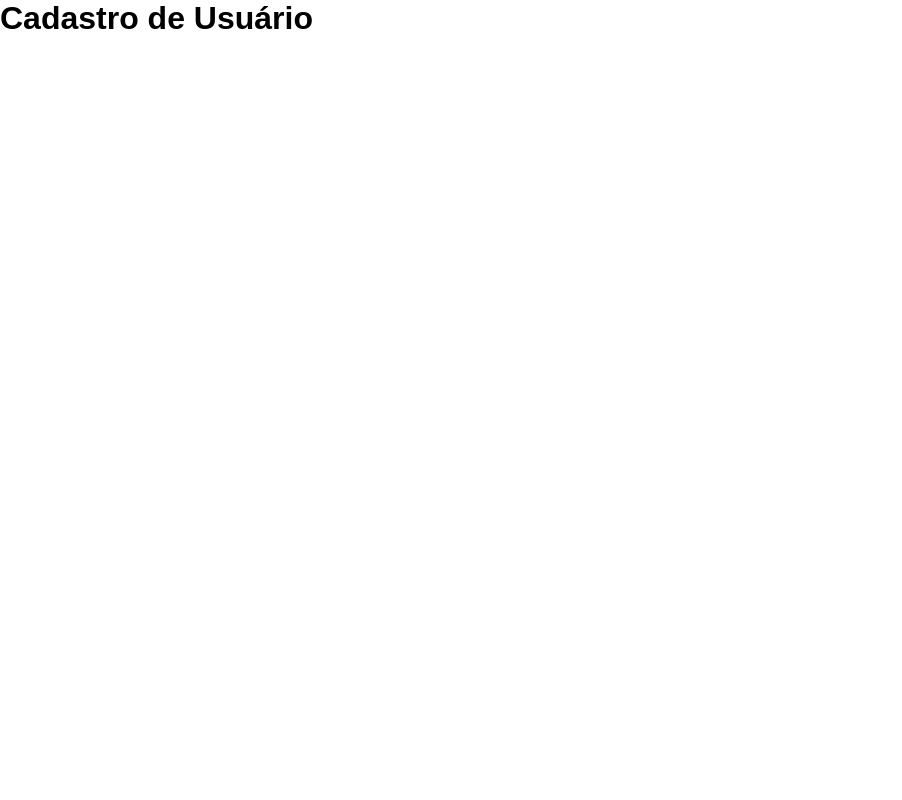
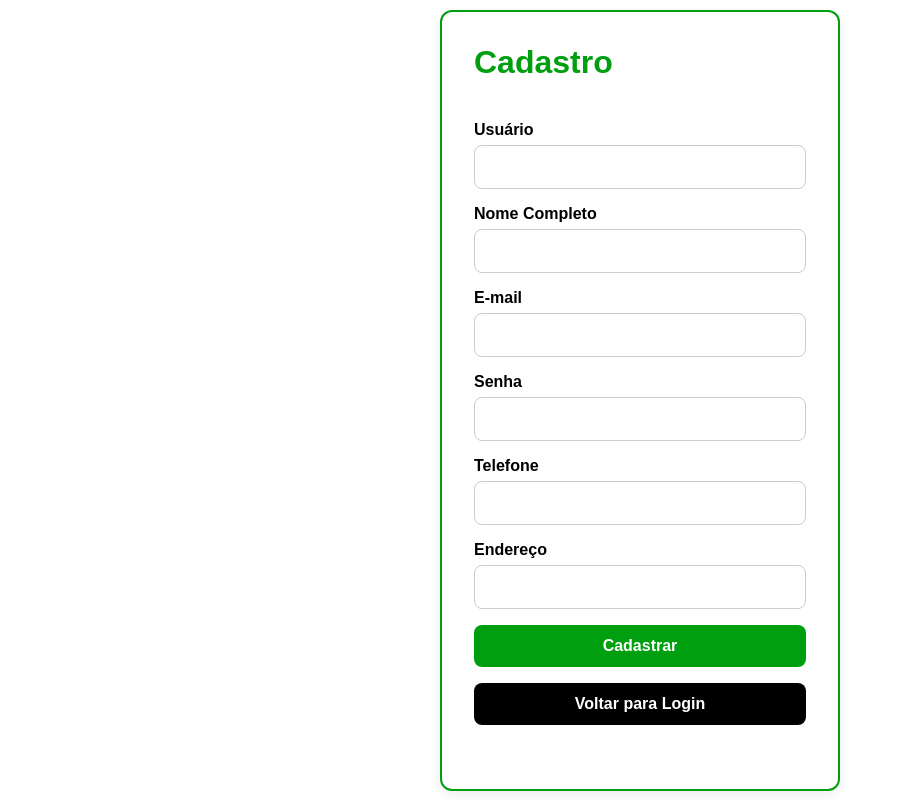
Before and after one commit to brunomaion/SistemaNAPI, a React app in the folder frontend/: page /cadastro in a window 1280 px wide. Shown: the whole page, without its empty margins (0-902 px from the left). Built offline with nearby package versions, Linux system fonts and the light colour scheme; the HTML template or start-up script is replaced by a standard one.

Commit message:
4 - FrontCadastro

```diff
--- a/frontend/src/pages/Cadastro.jsx
+++ b/frontend/src/pages/Cadastro.jsx
@@ -1,7 +1,134 @@
+import { useState } from "react";
+import { useNavigate } from "react-router-dom";
+import "./Login.css";
+
 function Cadastro() {
+    const [username, setUsername] = useState("");
+    const [nome, setNome] = useState("");
+    const [email, setEmail] = useState("");
+    const [senha, setSenha] = useState("");
+    const [telefone, setTelefone] = useState("");
+    const [endereco, setEndereco] = useState("");
+    const [mensagem, setMensagem] = useState("");
+
+    const navigate = useNavigate();
+
+    const handleSubmit = async (e) => {
+        e.preventDefault();
+
+        try {
+            const response = await fetch(
+                "http://localhost:8080/usuarios",
+                {
+                    method: "POST",
+                    headers: {
+                        "Content-Type": "application/json",
+                    },
+                    body: JSON.stringify({
+                        username,
+                        nome,
+                        email,
+                        senha,
+                        telefone,
+                        endereco,
+                    }),
+                }
+            );
+
+            const data = await response.json();
+
+            setMensagem(data.mensagem);
+
+            if (response.ok) {
+                setTimeout(() => {
+                    navigate("/");
+                }, 1500);
+            }
+        } catch (error) {
+            setMensagem("Erro ao conectar ao servidor.");
+        }
+    };
+
     return (
-        <div>
-            <h1>Cadastro de Usuário</h1>
+        <div className="container">
+            <form onSubmit={handleSubmit}>
+                <h1>Cadastro</h1>
+
+                <div>
+                    <label>Usuário</label>
+                    <input
+                        type="text"
+                        value={username}
+                        onChange={(e) => setUsername(e.target.value)}
+                        required
+                    />
+                </div>
+
+                <div>
+                    <label>Nome Completo</label>
+                    <input
+                        type="text"
+                        value={nome}
+                        onChange={(e) => setNome(e.target.value)}
+                        required
+                    />
+                </div>
+
+                <div>
+                    <label>E-mail</label>
+                    <input
+                        type="email"
+                        value={email}
+                        onChange={(e) => setEmail(e.target.value)}
+                        required
+                    />
+                </div>
+
+                <div>
+                    <label>Senha</label>
+                    <input
+                        type="password"
+                        value={senha}
+                        onChange={(e) => setSenha(e.target.value)}
+                        required
+                    />
+                </div>
+
+                <div>
+                    <label>Telefone</label>
+                    <input
+                        type="text"
+                        value={telefone}
+                        onChange={(e) => setTelefone(e.target.value)}
+                        required
+                    />
+                </div>
+
+                <div>
+                    <label>Endereço</label>
+                    <input
+                        type="text"
+                        value={endereco}
+                        onChange={(e) => setEndereco(e.target.value)}
+                        required
+                    />
+                </div>
+
+                <button type="submit">
+                    Cadastrar
+                </button>
+
+                <button
+                    type="button"
+                    onClick={() => navigate("/")}
+                >
+                    Voltar para Login
+                </button>
+
+                <div className="mensagem">
+                    {mensagem && <p>{mensagem}</p>}
+                </div>
+            </form>
         </div>
     );
 }
```
